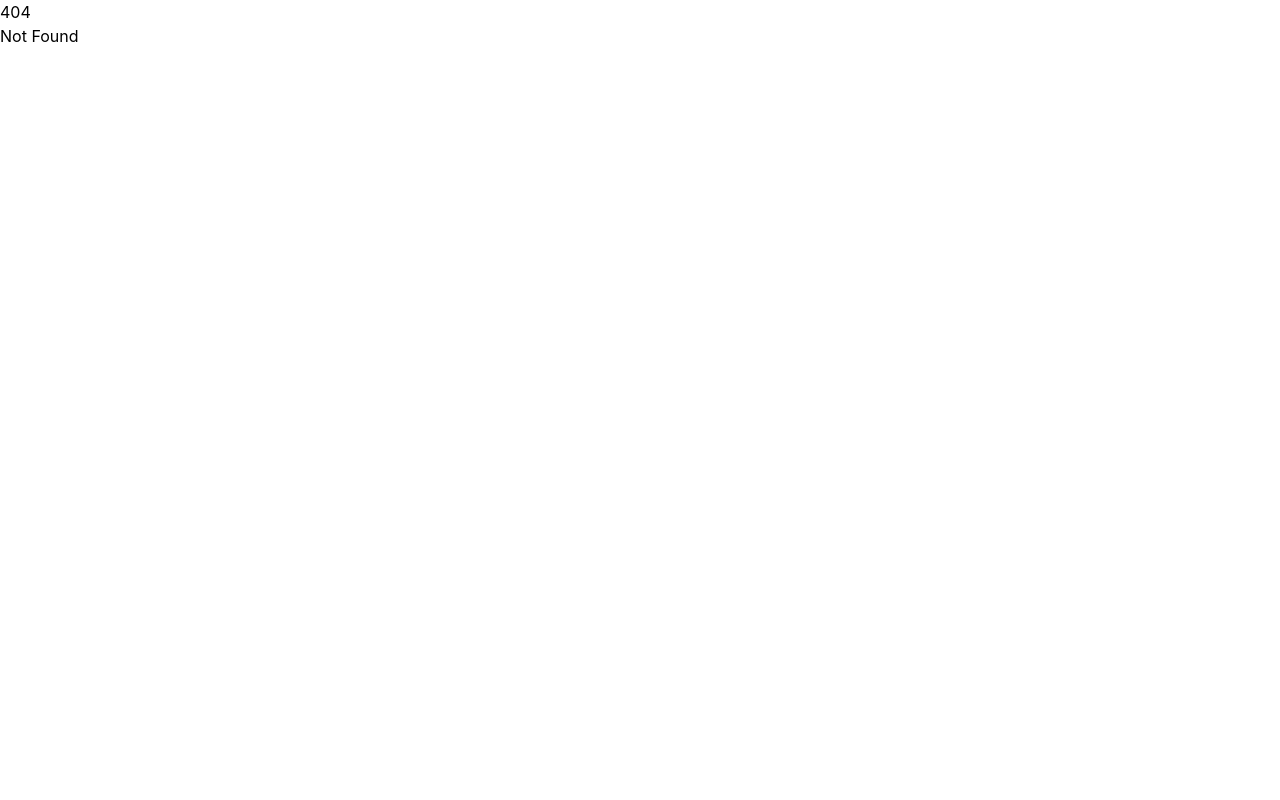
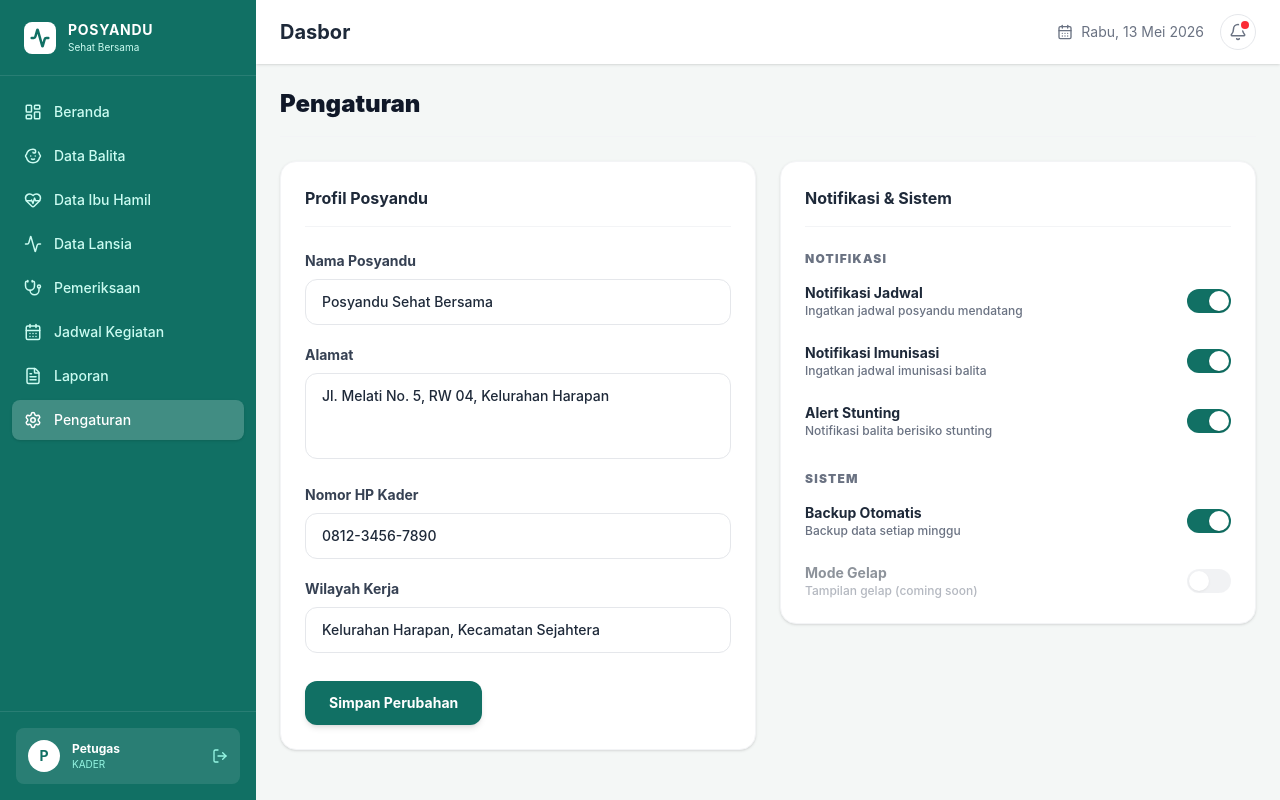
Before and after one commit to AchmadZackyGZ/posyanduNglabak, a SvelteKit app in the folder frontend/: page /dashboard/pengaturan in a window 1280 px wide. Before the commit this address had no page. Built offline with nearby package versions, Linux system fonts and the light colour scheme; sample sign-in values are in the browser's storage.

Commit message:
feat: menyelesaikan halaman pengaturan dengan toggle custom dan form profil

```diff
--- /dev/null
+++ b/frontend/src/routes/dashboard/pengaturan/+page.svelte
@@ -0,0 +1,224 @@
+<script lang="ts">
+	// --- STATE MANAGEMENT FORM ---
+	let formProfil = $state({
+		namaPosyandu: 'Posyandu Sehat Bersama',
+		alamat: 'Jl. Melati No. 5, RW 04, Kelurahan Harapan',
+		nomorHp: '0812-3456-7890',
+		wilayahKerja: 'Kelurahan Harapan, Kecamatan Sejahtera'
+	});
+
+	// --- STATE MANAGEMENT TOGGLE (SVELTE MURNI) ---
+	let pengaturanSistem = $state({
+		notifJadwal: true,
+		notifImunisasi: true,
+		alertStunting: true,
+		backupOtomatis: true,
+		modeGelap: false
+	});
+
+	function simpanPerubahan() {
+		alert('Perubahan profil berhasil disimpan secara lokal!');
+	}
+</script>
+
+<svelte:head>
+	<title>Pengaturan - POSYANDU Sehat Bersama</title>
+</svelte:head>
+
+<div class="space-y-6">
+	<div class="border-b border-gray-100 pb-4">
+		<h1 class="text-2xl font-black text-gray-900">Pengaturan</h1>
+	</div>
+
+	<div class="grid grid-cols-1 items-start gap-6 md:grid-cols-2">
+		<div class="rounded-2xl border border-gray-100 bg-white p-6 shadow-sm">
+			<h2 class="mb-6 border-b border-gray-100 pb-4 text-base font-bold text-gray-800">
+				Profil Posyandu
+			</h2>
+
+			<div class="space-y-5">
+				<div>
+					<label for="namaPosyandu" class="mb-2 block text-sm font-bold text-gray-700"
+						>Nama Posyandu</label
+					>
+					<input
+						type="text"
+						id="namaPosyandu"
+						bind:value={formProfil.namaPosyandu}
+						class="w-full rounded-xl border border-gray-200 bg-white px-4 py-3 text-sm font-medium text-gray-800 transition outline-none focus:border-[#117064] focus:ring-1 focus:ring-[#117064]"
+					/>
+				</div>
+
+				<div>
+					<label for="alamat" class="mb-2 block text-sm font-bold text-gray-700">Alamat</label>
+					<textarea
+						id="alamat"
+						bind:value={formProfil.alamat}
+						rows="3"
+						class="w-full resize-none rounded-xl border border-gray-200 bg-white px-4 py-3 text-sm font-medium text-gray-800 transition outline-none focus:border-[#117064] focus:ring-1 focus:ring-[#117064]"
+					></textarea>
+				</div>
+
+				<div>
+					<label for="nomorHp" class="mb-2 block text-sm font-bold text-gray-700"
+						>Nomor HP Kader</label
+					>
+					<input
+						type="text"
+						id="nomorHp"
+						bind:value={formProfil.nomorHp}
+						class="w-full rounded-xl border border-gray-200 bg-white px-4 py-3 text-sm font-medium text-gray-800 transition outline-none focus:border-[#117064] focus:ring-1 focus:ring-[#117064]"
+					/>
+				</div>
+
+				<div>
+					<label for="wilayahKerja" class="mb-2 block text-sm font-bold text-gray-700"
+						>Wilayah Kerja</label
+					>
+					<input
+						type="text"
+						id="wilayahKerja"
+						bind:value={formProfil.wilayahKerja}
+						class="w-full rounded-xl border border-gray-200 bg-white px-4 py-3 text-sm font-medium text-gray-800 transition outline-none focus:border-[#117064] focus:ring-1 focus:ring-[#117064]"
+					/>
+				</div>
+
+				<div class="pt-2">
+					<button
+						onclick={simpanPerubahan}
+						class="cursor-pointer rounded-xl bg-[#117064] px-6 py-3 text-sm font-bold text-white shadow-md transition hover:bg-[#0c4e43] active:scale-95"
+					>
+						Simpan Perubahan
+					</button>
+				</div>
+			</div>
+		</div>
+
+		<div class="rounded-2xl border border-gray-100 bg-white p-6 shadow-sm">
+			<h2 class="mb-6 border-b border-gray-100 pb-4 text-base font-bold text-gray-800">
+				Notifikasi & Sistem
+			</h2>
+
+			<div class="mb-8">
+				<h3 class="mb-4 text-xs font-black tracking-widest text-gray-500 uppercase">Notifikasi</h3>
+				<div class="space-y-6">
+					<div class="flex items-center justify-between">
+						<div>
+							<p class="text-sm font-bold text-gray-800">Notifikasi Jadwal</p>
+							<p class="text-xs font-medium text-gray-500">Ingatkan jadwal posyandu mendatang</p>
+						</div>
+						<button
+							type="button"
+							role="switch"
+							aria-label="Notifikasi Jadwal"
+							aria-checked={pengaturanSistem.notifJadwal}
+							onclick={() => (pengaturanSistem.notifJadwal = !pengaturanSistem.notifJadwal)}
+							class="relative inline-flex h-6 w-11 shrink-0 cursor-pointer items-center rounded-full border-2 border-transparent transition-colors duration-200 ease-in-out focus:outline-none {pengaturanSistem.notifJadwal
+								? 'bg-[#117064]'
+								: 'bg-gray-200'}"
+						>
+							<span
+								class="pointer-events-none inline-block h-5 w-5 transform rounded-full bg-white shadow ring-0 transition duration-200 ease-in-out {pengaturanSistem.notifJadwal
+									? 'translate-x-5'
+									: 'translate-x-0'}"
+							></span>
+						</button>
+					</div>
+
+					<div class="flex items-center justify-between">
+						<div>
+							<p class="text-sm font-bold text-gray-800">Notifikasi Imunisasi</p>
+							<p class="text-xs font-medium text-gray-500">Ingatkan jadwal imunisasi balita</p>
+						</div>
+						<button
+							type="button"
+							role="switch"
+							aria-label="Notifikasi Imunisasi"
+							aria-checked={pengaturanSistem.notifImunisasi}
+							onclick={() => (pengaturanSistem.notifImunisasi = !pengaturanSistem.notifImunisasi)}
+							class="relative inline-flex h-6 w-11 shrink-0 cursor-pointer items-center rounded-full border-2 border-transparent transition-colors duration-200 ease-in-out focus:outline-none {pengaturanSistem.notifImunisasi
+								? 'bg-[#117064]'
+								: 'bg-gray-200'}"
+						>
+							<span
+								class="pointer-events-none inline-block h-5 w-5 transform rounded-full bg-white shadow ring-0 transition duration-200 ease-in-out {pengaturanSistem.notifImunisasi
+									? 'translate-x-5'
+									: 'translate-x-0'}"
+							></span>
+						</button>
+					</div>
+
+					<div class="flex items-center justify-between">
+						<div>
+							<p class="text-sm font-bold text-gray-800">Alert Stunting</p>
+							<p class="text-xs font-medium text-gray-500">Notifikasi balita berisiko stunting</p>
+						</div>
+						<button
+							type="button"
+							role="switch"
+							aria-label="Alert Stunting"
+							aria-checked={pengaturanSistem.alertStunting}
+							onclick={() => (pengaturanSistem.alertStunting = !pengaturanSistem.alertStunting)}
+							class="relative inline-flex h-6 w-11 shrink-0 cursor-pointer items-center rounded-full border-2 border-transparent transition-colors duration-200 ease-in-out focus:outline-none {pengaturanSistem.alertStunting
+								? 'bg-[#117064]'
+								: 'bg-gray-200'}"
+						>
+							<span
+								class="pointer-events-none inline-block h-5 w-5 transform rounded-full bg-white shadow ring-0 transition duration-200 ease-in-out {pengaturanSistem.alertStunting
+									? 'translate-x-5'
+									: 'translate-x-0'}"
+							></span>
+						</button>
+					</div>
+				</div>
+			</div>
+
+			<div>
+				<h3 class="mb-4 text-xs font-black tracking-widest text-gray-500 uppercase">Sistem</h3>
+				<div class="space-y-6">
+					<div class="flex items-center justify-between">
+						<div>
+							<p class="text-sm font-bold text-gray-800">Backup Otomatis</p>
+							<p class="text-xs font-medium text-gray-500">Backup data setiap minggu</p>
+						</div>
+						<button
+							type="button"
+							role="switch"
+							aria-label="Backup Otomatis"
+							aria-checked={pengaturanSistem.backupOtomatis}
+							onclick={() => (pengaturanSistem.backupOtomatis = !pengaturanSistem.backupOtomatis)}
+							class="relative inline-flex h-6 w-11 shrink-0 cursor-pointer items-center rounded-full border-2 border-transparent transition-colors duration-200 ease-in-out focus:outline-none {pengaturanSistem.backupOtomatis
+								? 'bg-[#117064]'
+								: 'bg-gray-200'}"
+						>
+							<span
+								class="pointer-events-none inline-block h-5 w-5 transform rounded-full bg-white shadow ring-0 transition duration-200 ease-in-out {pengaturanSistem.backupOtomatis
+									? 'translate-x-5'
+									: 'translate-x-0'}"
+							></span>
+						</button>
+					</div>
+
+					<div class="flex items-center justify-between opacity-50">
+						<div>
+							<p class="text-sm font-bold text-gray-800">Mode Gelap</p>
+							<p class="text-xs font-medium text-gray-500">Tampilan gelap (coming soon)</p>
+						</div>
+						<button
+							type="button"
+							role="switch"
+							aria-label="Mode Gelap"
+							aria-checked={pengaturanSistem.modeGelap}
+							disabled
+							class="relative inline-flex h-6 w-11 shrink-0 cursor-not-allowed items-center rounded-full border-2 border-transparent bg-gray-200 transition-colors duration-200 ease-in-out focus:outline-none"
+						>
+							<span
+								class="pointer-events-none inline-block h-5 w-5 translate-x-0 transform rounded-full bg-white shadow ring-0 transition duration-200 ease-in-out"
+							></span>
+						</button>
+					</div>
+				</div>
+			</div>
+		</div>
+	</div>
+</div>
```
